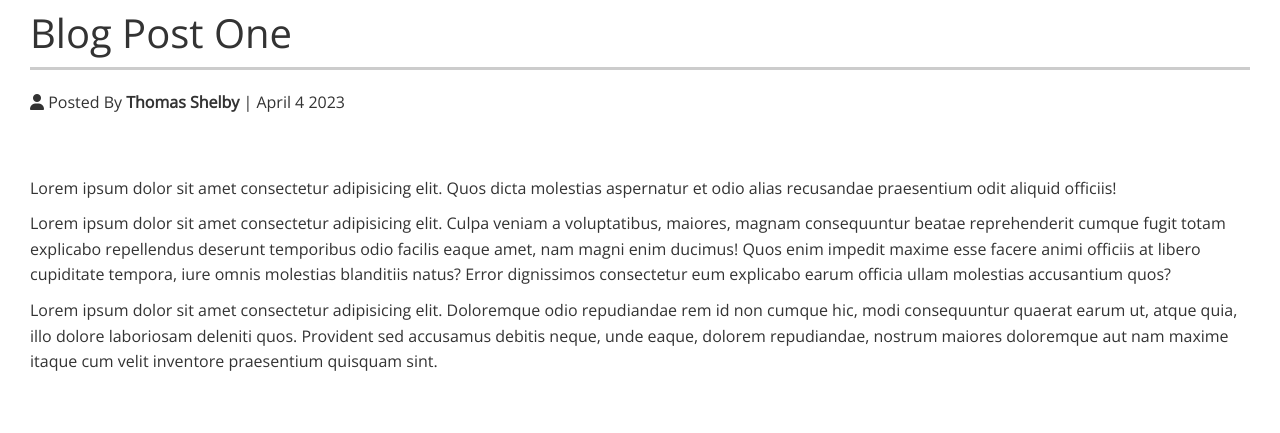
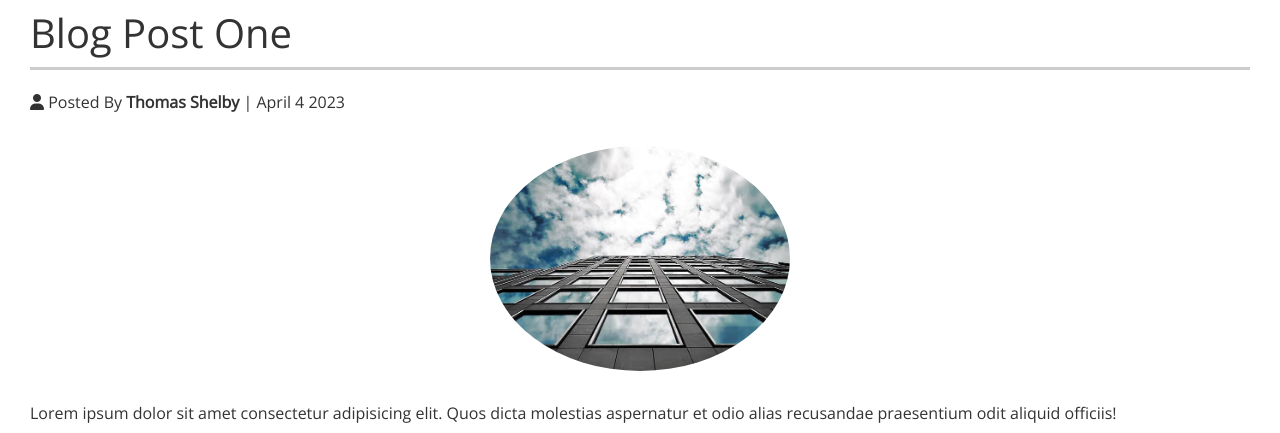
Before and after one commit to Tattwik/FinanceX, a plain HTML site: page post.html in a window 1280 px wide. Shown: the part 841-1274 px from the top of the page. Drawn offline with nearby package versions, Linux system fonts and the light colour scheme; files whose address does not match are found by name.

Commit message:
Post section of the website

```diff
--- a/post.html
+++ b/post.html
@@ -37,7 +37,7 @@
         <i class="fas fa-user"></i> Posted By <strong>Thomas Shelby</strong>
         | April 4 2023
       </p>
-      <img src="image_resources/blog/blog1.jpg" alt="">
+      <img src="blog1.jpg" alt="">
       <p>Lorem ipsum dolor sit amet consectetur adipisicing elit. Quos dicta molestias aspernatur et odio alias recusandae praesentium odit aliquid officiis!</p>
       <p>Lorem ipsum dolor sit amet consectetur adipisicing elit. Culpa veniam a voluptatibus, maiores, magnam consequuntur beatae reprehenderit cumque fugit totam explicabo repellendus deserunt temporibus odio facilis eaque amet, nam magni enim ducimus! Quos enim impedit maxime esse facere animi officiis at libero cupiditate tempora, iure omnis molestias blanditiis natus? Error dignissimos consectetur eum explicabo earum officia ullam molestias accusantium quos?</p>
       <p>Lorem ipsum dolor sit amet consectetur adipisicing elit. Doloremque odio repudiandae rem id non cumque hic, modi consequuntur quaerat earum ut, atque quia, illo dolore laboriosam deleniti quos. Provident sed accusamus debitis neque, unde eaque, dolorem repudiandae, nostrum maiores doloremque aut nam maxime itaque cum velit inventore praesentium quisquam sint.</p>
```
